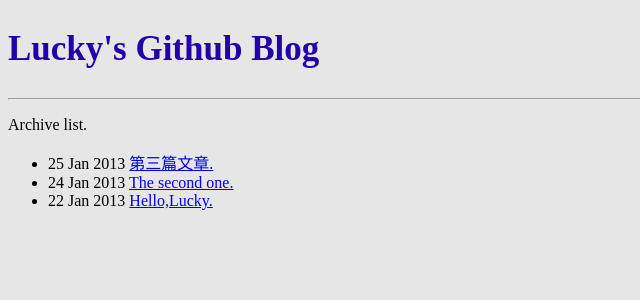
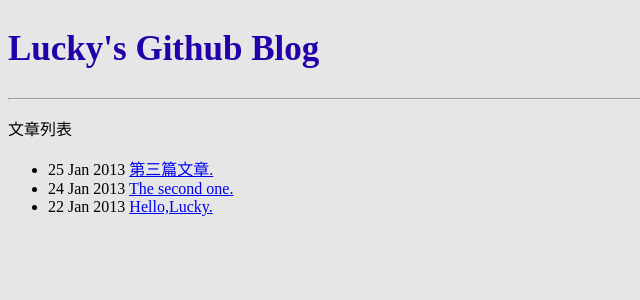
Before and after one commit to lucky521/blog, a Jekyll site: the page built from index.html, in a window 1280 px wide. Shown: the top 300 px of the page, without its empty margins (0-640 px from the left). Built offline with Jekyll 4.4.1, drawn with Linux system fonts in a browser that asks for light colours; comment, search, counter and statistics services are not loaded.

Commit message:
Update index.html

```diff
--- a/index.html
+++ b/index.html
@@ -2,7 +2,7 @@
 layout: default
 title: Lucky's Github Blog
 ---
-<p>Archive list.</p>
+<p>文章列表</p>
 <ul>
 {% for post in site.posts %}
 <li>{{ post.date | date_to_string }}
```
